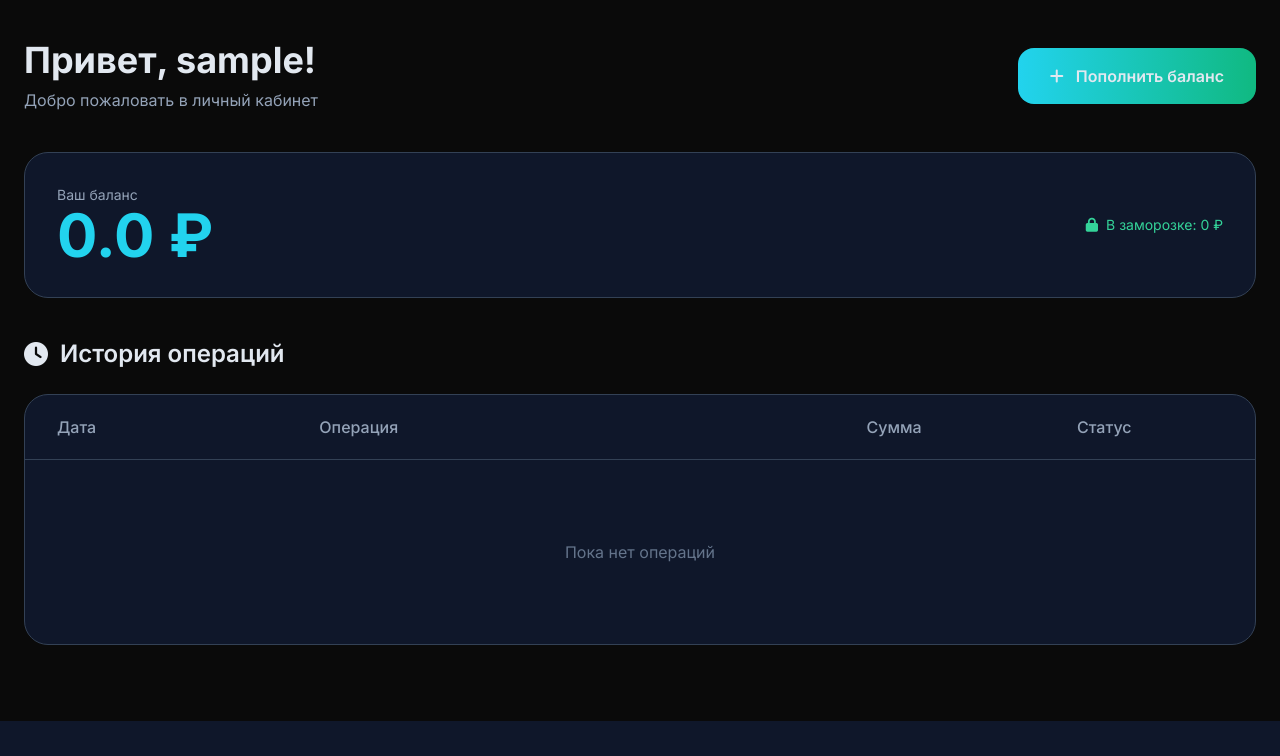
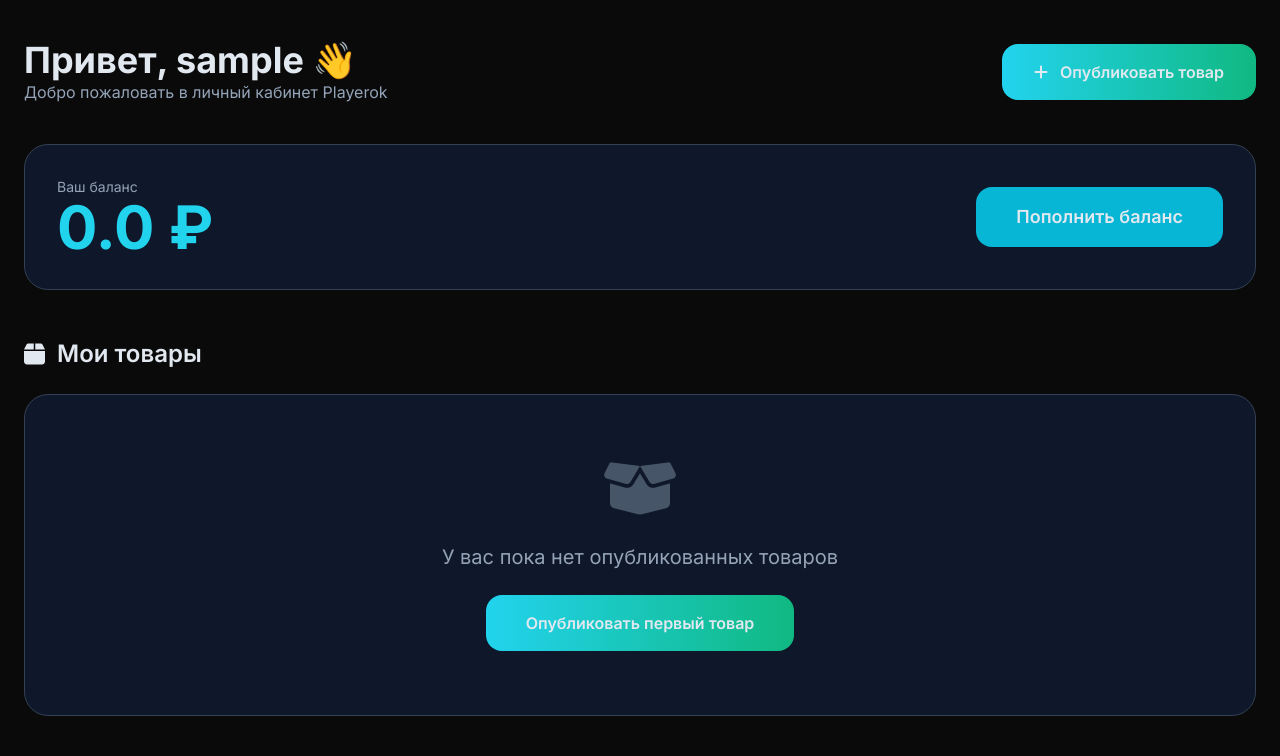
Before and after one commit to munteaniliuha-eng/lootix, a Flask app: page /dashboard in a window 1280 px wide. Shown: the part 79-835 px from the top of the page. Before the commit the page ends 800 px from the top, so only its background shows below. Run offline with Flask 3, Linux system fonts and the light colour scheme; the visitor is signed in with stand-in values (Sample User, id 1); data comes from the database, SQL or seed files in the repository; style sheets or scripts are compiled from the project's sources; some libraries are stand-ins or nearby versions.

Commit message:
Update dashboard.html

```diff
--- a/templates/dashboard.html
+++ b/templates/dashboard.html
@@ -2,73 +2,65 @@
 
 {% block content %}
 <div class="max-w-7xl mx-auto px-6 py-10">
-    <div class="flex justify-between items-center mb-10">
+    <!-- Приветствие -->
+    <div class="flex flex-col md:flex-row justify-between items-start md:items-center mb-10 gap-4">
         <div>
-            <h1 class="text-4xl font-bold">Привет, {{ session.username }}!</h1>
-            <p class="text-slate-400 mt-2">Добро пожаловать в личный кабинет</p>
+            <h1 class="text-4xl font-bold">Привет, {{ session.username }} 👋</h1>
+            <p class="text-slate-400">Добро пожаловать в личный кабинет Playerok</p>
         </div>
-        <a href="/balance"
+        <a href="/sell"
            class="bg-gradient-to-r from-cyan-400 to-emerald-500 px-8 py-4 rounded-2xl font-semibold flex items-center gap-3 hover:scale-105 transition">
             <i class="fa-solid fa-plus"></i>
-            Пополнить баланс
+            Опубликовать товар
         </a>
     </div>
 
     <!-- Баланс -->
-    <div class="bg-slate-900 border border-slate-700 rounded-3xl p-8 mb-10">
-        <div class="flex items-center justify-between">
+    <div class="bg-slate-900 border border-slate-700 rounded-3xl p-8 mb-12">
+        <div class="flex flex-col md:flex-row items-center justify-between gap-6">
             <div>
                 <p class="text-slate-400 text-sm">Ваш баланс</p>
                 <p class="text-6xl font-bold text-cyan-400">{{ user.balance|round(2) }} ₽</p>
             </div>
-            <div class="text-right">
-                <div class="text-emerald-400 text-sm flex items-center gap-2 justify-end">
-                    <i class="fa-solid fa-lock"></i> В заморозке: 0 ₽
+            <a href="/balance"
+               class="bg-cyan-500 hover:bg-cyan-600 px-10 py-4 rounded-2xl font-semibold text-lg whitespace-nowrap">
+                Пополнить баланс
+            </a>
+        </div>
+    </div>
+
+    <!-- Мои товары -->
+    <h2 class="text-2xl font-semibold mb-6 flex items-center gap-3">
+        <i class="fa-solid fa-box"></i> Мои товары
+    </h2>
+
+    {% if my_products %}
+    <div class="grid grid-cols-1 md:grid-cols-2 lg:grid-cols-3 gap-6">
+        {% for p in my_products %}
+        <div class="bg-slate-900 border border-slate-700 rounded-3xl overflow-hidden hover:border-cyan-500 transition-all">
+            <img src="{{ p.image or 'https://picsum.photos/400/250' }}"
+                 class="w-full h-48 object-cover">
+            <div class="p-6">
+                <h3 class="font-semibold text-lg mb-2">{{ p.title }}</h3>
+                <p class="text-cyan-400 text-2xl font-bold">{{ p.price }} ₽</p>
+                <p class="text-xs text-slate-500 mt-3">{{ p.category }}</p>
+                <div class="mt-4 text-xs px-3 py-1 inline-block bg-emerald-500/10 text-emerald-400 rounded-full">
+                    Активен
                 </div>
             </div>
         </div>
+        {% endfor %}
     </div>
+    {% else %}
+    <div class="bg-slate-900 border border-slate-700 rounded-3xl p-16 text-center">
+        <i class="fa-solid fa-box-open text-6xl text-slate-600 mb-6"></i>
+        <p class="text-xl text-slate-400 mb-6">У вас пока нет опубликованных товаров</p>
+        <a href="/sell"
+           class="inline-block bg-gradient-to-r from-cyan-400 to-emerald-500 px-10 py-4 rounded-2xl font-semibold">
+            Опубликовать первый товар
+        </a>
+    </div>
+    {% endif %}
 
-    <!-- История операций -->
-    <h2 class="text-2xl font-semibold mb-6 flex items-center gap-3">
-        <i class="fa-solid fa-clock"></i> История операций
-    </h2>
-
-    <div class="bg-slate-900 border border-slate-700 rounded-3xl overflow-hidden">
-        <table class="w-full">
-            <thead>
-                <tr class="border-b border-slate-700">
-                    <th class="text-left py-5 px-8 text-slate-400 font-medium">Дата</th>
-                    <th class="text-left py-5 px-8 text-slate-400 font-medium">Операция</th>
-                    <th class="text-right py-5 px-8 text-slate-400 font-medium">Сумма</th>
-                    <th class="text-center py-5 px-8 text-slate-400 font-medium">Статус</th>
-                </tr>
-            </thead>
-            <tbody class="divide-y divide-slate-700">
-                {% for tx in transactions %}
-                <tr class="hover:bg-slate-800/50 transition">
-                    <td class="py-5 px-8">{{ tx.created_at }}</td>
-                    <td class="py-5 px-8">{{ tx.description }}</td>
-                    <td class="py-5 px-8 text-right font-semibold
-                        {% if tx.type == 'topup' %}text-emerald-400{% else %}text-orange-400{% endif %}">
-                        {% if tx.type == 'topup' %}+{% endif %}{{ tx.amount }} ₽
-                    </td>
-                    <td class="py-5 px-8 text-center">
-                        <span class="px-4 py-1 rounded-full text-xs font-medium bg-emerald-500/10 text-emerald-400">
-                            Успешно
-                        </span>
-                    </td>
-                </tr>
-                {% endfor %}
-                {% if not transactions %}
-                <tr>
-                    <td colspan="4" class="py-20 text-center text-slate-500">
-                        Пока нет операций
-                    </td>
-                </tr>
-                {% endif %}
-            </tbody>
-        </table>
-    </div>
 </div>
 {% endblock %}
```
